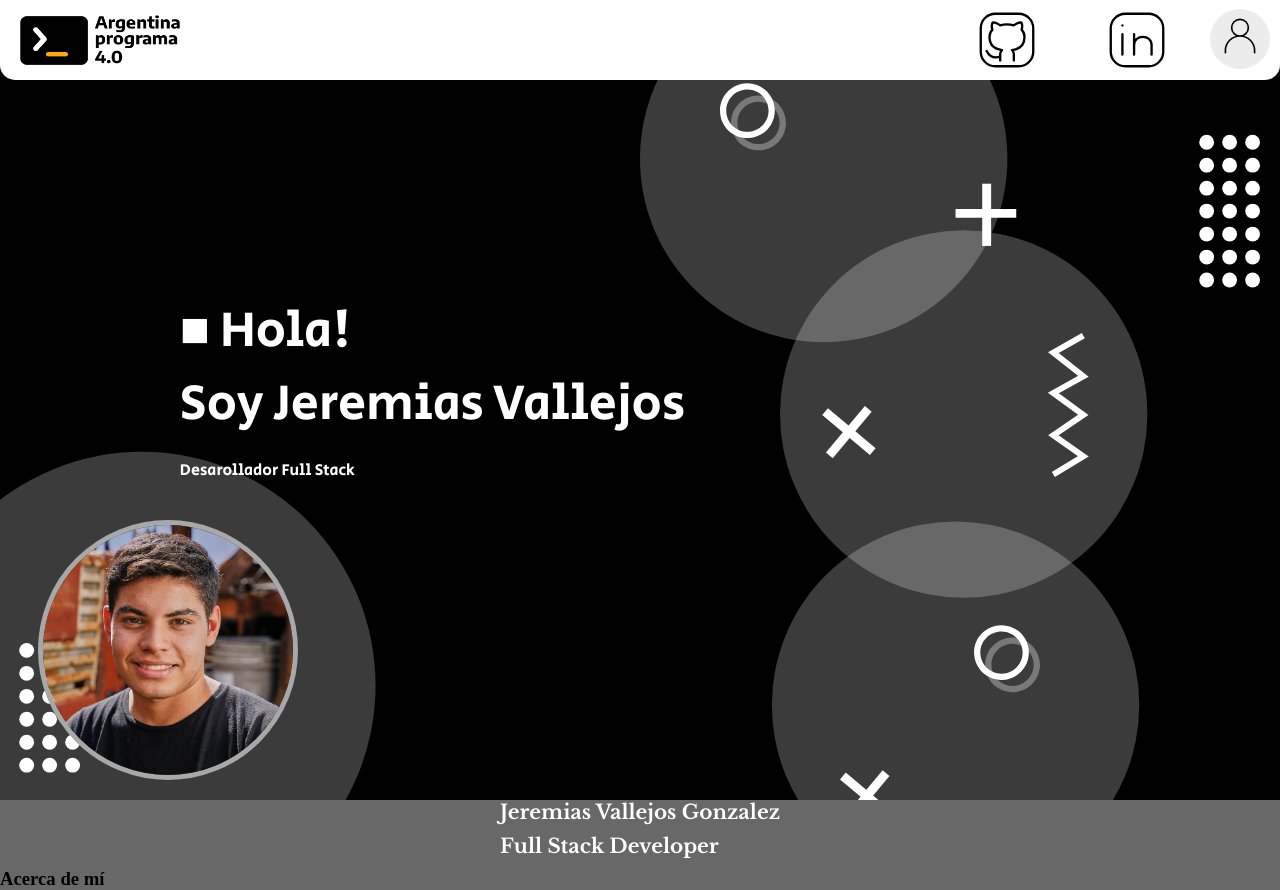
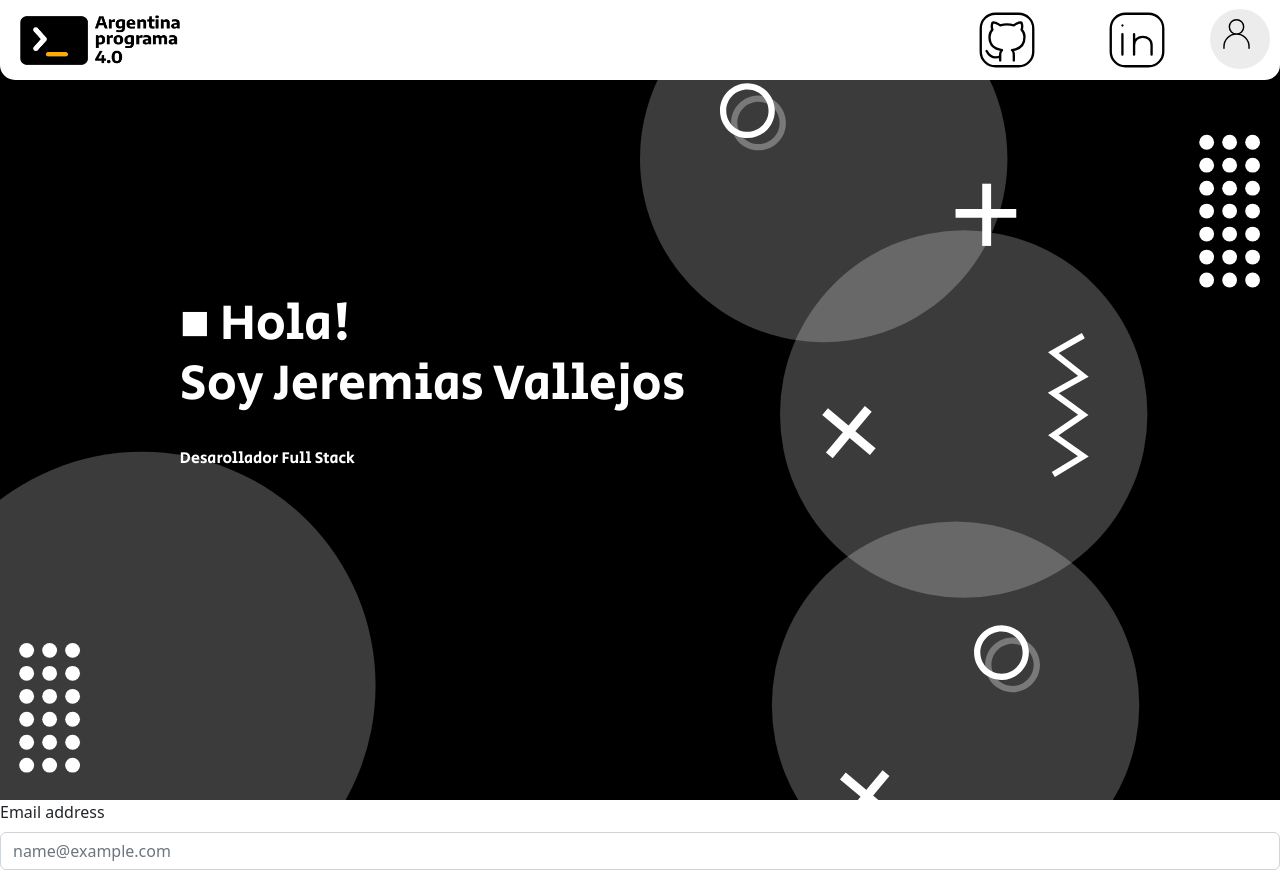
Before and after one commit to Jeremiasvaok/FrontEnd-Portafolio, an Angular app: page / in a window 1280 px wide. Shown: the top 890 px of the page. Built offline with nearby package versions, Linux system fonts and the light colour scheme; some icons are missing.

Commit message:
boostrap

```diff
--- a/angular.json
+++ b/angular.json
@@ -25,9 +25,12 @@
               "src/assets"
             ],
             "styles": [
+             "node_modules/bootstrap/dist/css/bootstrap.min.css",
               "src/styles.css"
             ],
-            "scripts": []
+            "scripts": [
+              "node_modules/bootstrap/dist/js/bootstrap.min.js"
+            ]
           },
           "configurations": {
             "production": {
--- a/package.json
+++ b/package.json
@@ -18,6 +18,7 @@
     "@angular/platform-browser": "^15.1.0",
     "@angular/platform-browser-dynamic": "^15.1.0",
     "@angular/router": "^15.1.0",
+    "bootstrap": "^5.2.3",
     "rxjs": "~7.8.0",
     "tslib": "^2.3.0",
     "zone.js": "~0.12.0"
--- a/src/app/Components/AcercaDe/acercaDe.component.css
+++ b/src/app/Components/AcercaDe/acercaDe.component.css
@@ -1,6 +1,7 @@
-@import url('https://fonts.googleapis.com/css2?family=Libre+Baskerville:wght@700&display=swap');
- .contenedor_acercaDe{
-    display: grid;
+/* @import url('https://fonts.googleapis.com/css2?family=Libre+Baskerville:wght@700&display=swap');
+
+
+.contenedor_acercaDe{
   background-color: #686868;
 }
 .foto_estilo{
@@ -27,6 +28,7 @@
 }
 
 .contenedor_nombre{
+    position: relative;
     display: grid;
     justify-content: center;
 }
@@ -35,7 +37,8 @@
    margin-bottom: 10px;
    font-size: 20px;
    font-weight: 700;
+   top: 120px;
    color: #ffffff;
    font-family: 'Libre Baskerville', serif;
 
-}
+} */
--- a/src/app/Components/AcercaDe/acercaDe.component.html
+++ b/src/app/Components/AcercaDe/acercaDe.component.html
@@ -1,15 +1,24 @@
-<section class="contenedor_acercaDe">
-   <div class="contenedor_foto">
-     <img src="../../../assets/FotoPerfil.jpeg" alt="Foto-Jeremias Vallejos" class="foto_estilo"/>
+<!-- <section class="row">
+ <div class="col-xs-12 col-sm-2 col-md-2 col-lg-2">
+     <img src="../../../assets/FotoPerfil.jpeg" alt="Foto-Jeremias Vallejos" class="img-fluid"/>
    </div>
-   <div class="contenedor_nombre">
-     <p>Jeremias Vallejos Gonzalez</p>
+   <div class="col-xs-12 col-sm-2 col-md-2 col-lg-2">
+     <p>Jeremías Vallejos Gonzalez</p>
      <p>Full Stack Developer</p>
    </div>
-   <div>
+   <div class="col-xs-12 col-sm-8 col-md-8 col-lg-8">
     <h3>Acerca de mí</h3>
     <p>Lorem ipsum dolor sit amet consectetur, adipisicing elit. Vel rem minima quos voluptas mollitia
         quae a, sequi veritatis natus debitis eum magni, reprehenderit, corporis atque!
         Soluta earum incidunt voluptates nihil?</p>
    </div>
-</section>
+</section> -->
+
+<div class="mb-3">
+    <label for="exampleFormControlInput1" class="form-label">Email address</label>
+    <input type="email" class="form-control" id="exampleFormControlInput1" placeholder="name@example.com">
+  </div>
+  <div class="mb-3">
+    <label for="exampleFormControlTextarea1" class="form-label">Example textarea</label>
+    <textarea class="form-control" id="exampleFormControlTextarea1" rows="3"></textarea>
+  </div>
--- a/src/index.html
+++ b/src/index.html
@@ -5,10 +5,7 @@
   <title>Portafolio</title>
   <base href="/">
   <meta name="viewport" content="width=device-width, initial-scale=1">
-  <link rel="icon" type="image/x-icon" href="favicon.ico">
-  <link rel="stylesheet" href="https://cdn.jsdelivr.net/gh/iconoir-icons/iconoir@main/css/iconoir.css">
-
-</head>
+  </head>
 <body>
   <app-root></app-root>
 </body>
```
Also changed, not shown: 1 other file (tests, documents, lock files or other folders).
